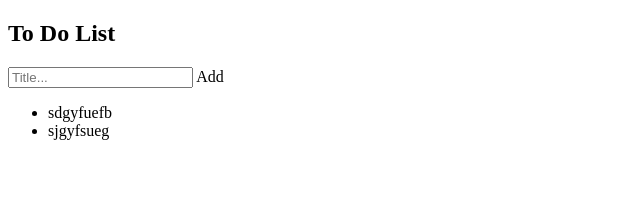
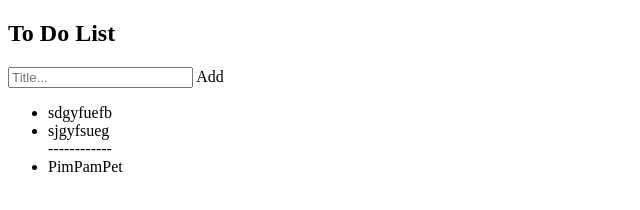
Before and after one commit to brightbawuah/MonkeyBusiness, a website: page To-Dp.html in a window 1280 px wide. Shown: the whole page, without its empty margins (0-640 px from the left). Drawn offline with Linux system fonts and the light colour scheme.

Commit message:
Update To-Dp.html
Git test " PimPamPet"

```diff
--- a/To-Dp.html
+++ b/To-Dp.html
@@ -17,6 +17,9 @@
         <li>sdgyfuefb</li>
         <li class="checked">sjgyfsueg</li>
 
+        ------------
+        <li>PimPamPet</li>
+
 
       </ul>
 </body>
```
